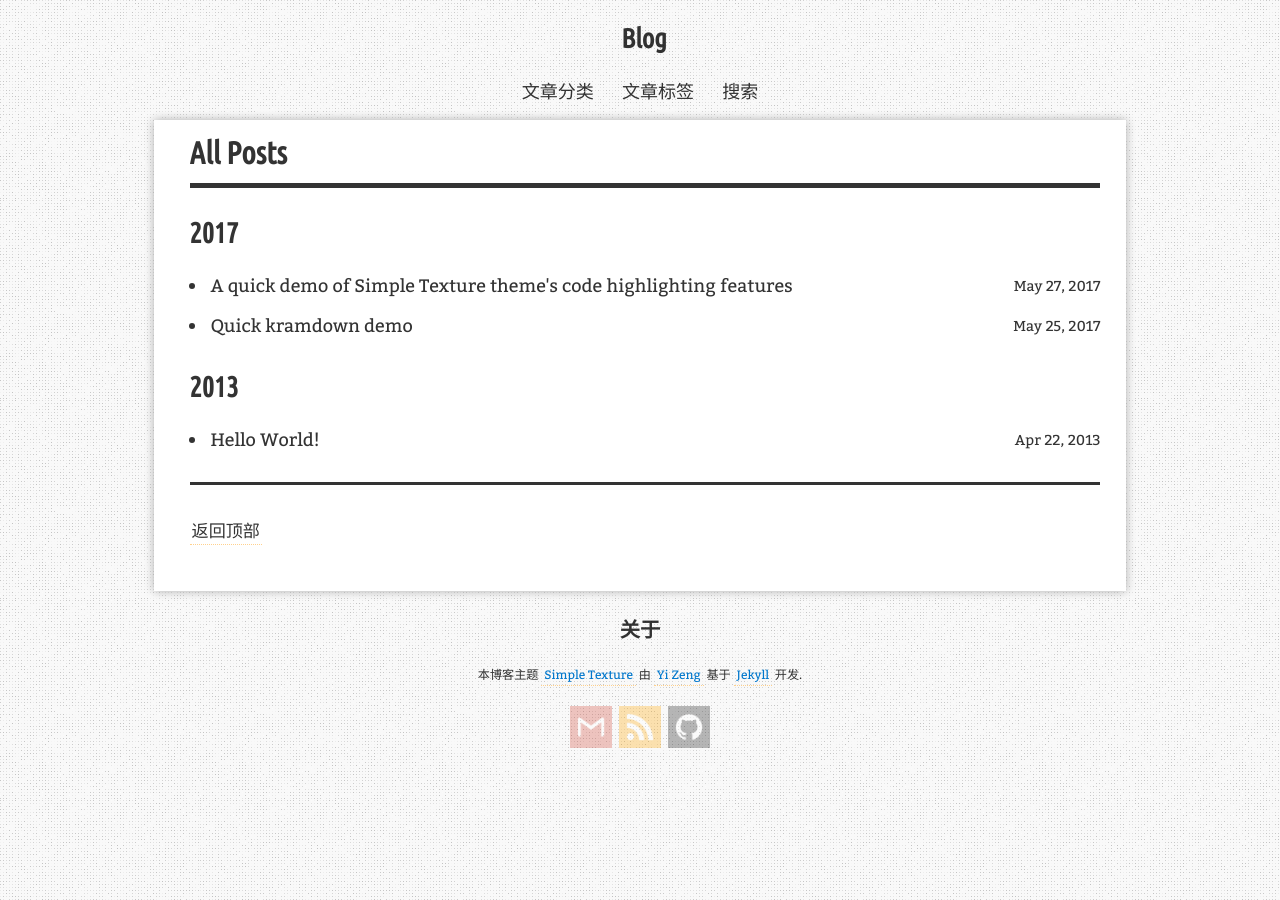
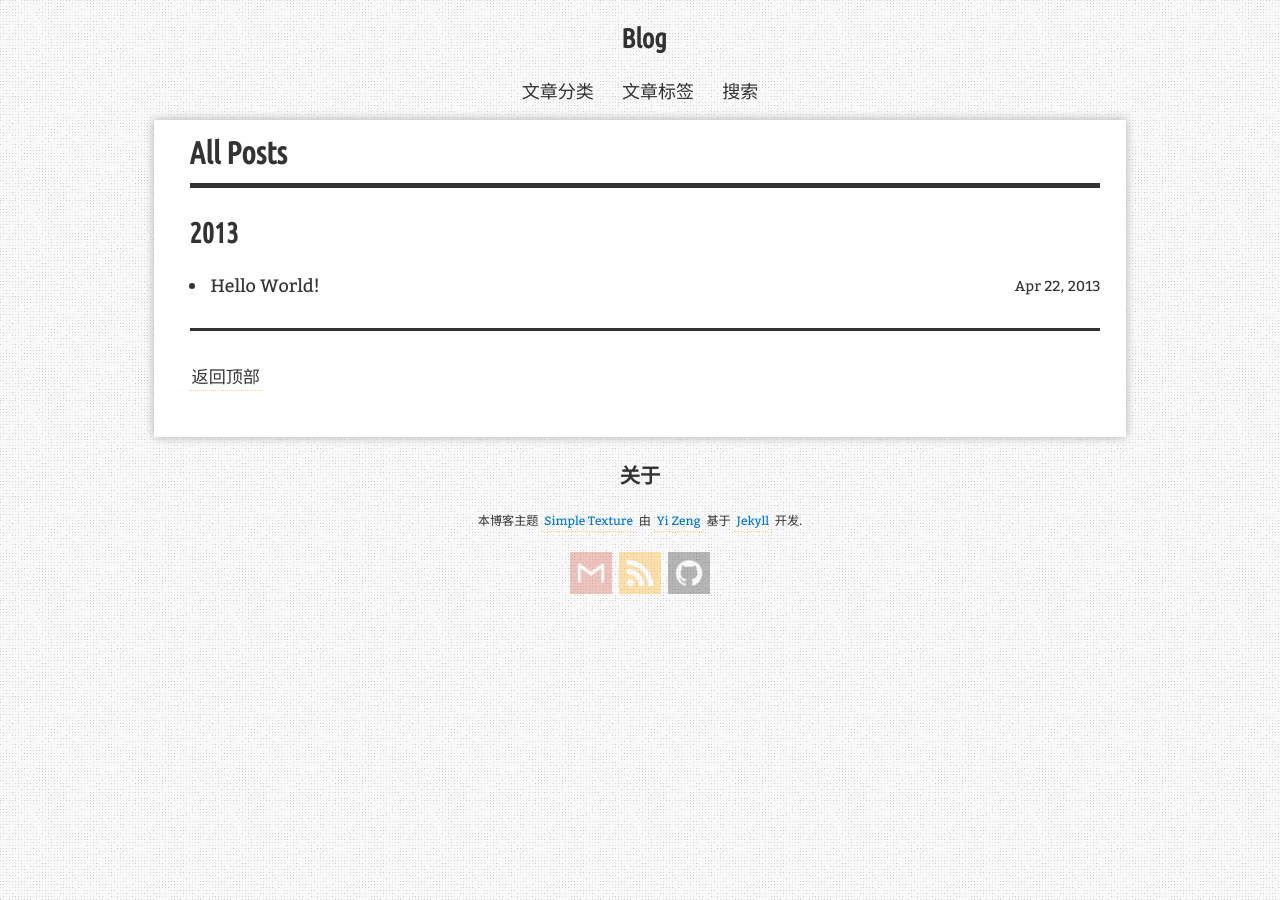
Before and after one commit to pluhuxc/pluhuxc.github.io, a Jekyll site: the page built from blog/index.html, in a window 1280 px wide. Built offline with Jekyll 4.4.1, drawn with Linux system fonts in a browser that asks for light colours; nearby versions of some CDN libraries; comment, search, counter and statistics services are not loaded; some of the changed lines change nothing that is shown.

Commit message:
del post

```diff
--- a/_posts/2017-05-25-quick-kramdown-demo.md
+++ /dev/null
@@ -1,125 +0,0 @@
----
-layout: post
-title: "Quick kramdown demo"
-description: "A quick demo post to some kramdown features."
-categories: [demo]
-tags: [demo, jekyll]
-redirect_from:
-  - /2017/05/25/
----
-
-> This is [kramdown][kramdown] formatting test page for [Simple Texture][Simple Texture] theme.
-
-* Kramdown table of contents
-{:toc .toc}
-
-# General Usage
-
-This is a normal paragraph.
-
-This is [a link](http://yizeng.me) to my homepage.
-A [link](http://yizeng.me/blog "Yi Zeng's Blog") can also have a title.
-
-This is a ***text with light and strong emphasis***.
-
-This **is _emphasized_ as well**.
-
-This *does _not_ work*.
-
-This **does __not__ work either**.
-
-This is a footnote[^1].
-
-This scarcely known tag emulates <kbd>keyboard text</kbd>, which is usually styled like the `<code>` tag.
-
-This tag should denote <ins>inserted</ins> text.
-
-The emphasize tag should _italicize_ text.
-
-This tag will let you <strike>strikeout text</strike>.
-
-## Blockquotes
-
-> ruby -v
->
-> tsc -v
-
-### Nested
-
-> This is a paragraph in blockquote.
->
-> > A nested blockquote.
->
-
-### Lists inside
-
-> Unordered List
-> * lists one
-> * lists two
-> * lists three
->
-> Ordered List
-> 1. lists one
-> 2. lists two
-> 3. lists three
-
-### Long lines
-
-> Jekyll is a simple, blog-aware, static site generator perfect for personal, project, or organization sites. Think of it like a file-based CMS, without all the complexity. Jekyll takes your content, renders Markdown and Liquid templates, and spits out a complete, static website ready to be served by Apache, Nginx or another web server. Jekyll is the engine behind GitHub Pages, which you can use to host sites right from your GitHub repositories.
-
-## Lists
-
-* list 1 item 1
-  * nested list item 1
-  * nested list item 2
-  * nested list item 3 with blockquote
-> ruby -v
->
-> tsc -v
-* list 1 item 2
-* list 1 item 3
-
-## Tables
-
-
-* Table 1
-
-    |-----------------+------------+-----------------+----------------|
-    | Default aligned |Left aligned| Center aligned  | Right aligned  |
-    |-----------------|:-----------|:---------------:|---------------:|
-    | First body part |Second cell | Third cell      | fourth cell    |
-    | Second line     |foo         | **strong**      | baz            |
-    | Third line      |quux        | baz             | bar            |
-    | Footer row      |            |                 |                |
-    |-----------------+------------+-----------------+----------------|
-
-* Table 2
-
-    |---
-    | Default aligned | Left aligned | Center aligned | Right aligned
-    |-|:-|:-:|-:
-    | First body part | Second cell | Third cell | fourth cell
-    | Second line |foo | **strong** | baz
-    | Third line |quux | baz | bar
-    | Footer row
-
-## Horizontal Rules
-
-* * *
-
----
-
-  _  _  _  _
-
----------------
-
-## Images
-
-Here comes an image!
-
-![smiley](https://kramdown.gettalong.org/overview.png)
-
-[^1]: This is a footnote.
-
-[kramdown]: https://kramdown.gettalong.org/
-[Simple Texture]: https://github.com/yizeng/jekyll-theme-simple-texture
--- a/_posts/2017-05-27-code-highlighting.md
+++ /dev/null
@@ -1,80 +0,0 @@
----
-layout: post
-title: "A quick demo of Simple Texture theme's code highlighting features"
-description: "A quick demo of Simple Texture theme's code highlighting features"
-categories: [demo]
-tags: [demo, jekyll]
-redirect_from:
-  - /2017/05/27/
----
-
-> This is code blocks and highlighting test page for [Simple Texture][Simple Texture] theme.
-
-* Kramdown table of contents
-{:toc .toc}
-
-# Code Spans
-
-This is a test for inline codeblocks like `C:/Ruby23-x64` or `SELECT  "offices".* FROM "offices" `
-
-Here is a literal `` ` `` backtick.
-And here is a Ruby code fragment `x = Class.new`{:.language-ruby}
-
-# Fenced Code Blocks
-
-~~~~~~~~~~~~
-~~~~~~~
-code with tildes
-~~~~~~~~
-~~~~~~~~~~~~~~~~~~
-
-# Simple codeblock with long lines
-
-    function myFunction() {
-        alert("Lorem ipsum dolor sit amet, consectetur adipiscing elit, sed do eiusmod tempor incididunt ut labore et dolore magna aliqua. Ut enim ad minim veniam, quis nostrud exercitation ullamco laboris nisi ut aliquip ex ea commodo consequat. Duis aute irure dolor in reprehenderit in voluptate velit esse cillum dolore eu fugiat nulla pariatur. Excepteur sint occaecat cupidatat non proident, sunt in culpa qui officia deserunt mollit anim id est laborum.");
-    }
-
-# Language of Code Blocks
-
-~~~ ruby
-def what?
-  42
-end
-~~~
-
-# Highlighted
-
-## External Gist
-
-<script src="https://gist.github.com/yizeng/9b871ad619e6dcdcc0545cac3101f361.js"></script>
-
-## Simple Highlight
-
-{% highlight ruby %}
-def foo
-  puts 'foo'
-end
-{% endhighlight %}
-
-## Highlight with long lines
-
-{% highlight c# %}
-public class Hello {
-    public static void Main() {
-        Console.WriteLine("Lorem ipsum dolor sit amet, consectetur adipiscing elit, sed do eiusmod tempor incididunt ut labore et dolore magna aliqua. Ut enim ad minim veniam, quis nostrud exercitation ullamco laboris nisi ut aliquip ex ea commodo consequat. Duis aute irure dolor in reprehenderit in voluptate velit esse cillum dolore eu fugiat nulla pariatur. Excepteur sint occaecat cupidatat non proident, sunt in culpa qui officia deserunt mollit anim id est laborum.");
-    }
-}
-{% endhighlight %}
-
-## Highlight with line numbers and long lines
-
-{% highlight javascript linenos=table %}
-function myFunction() {
-    alert("Lorem ipsum dolor sit amet, consectetur adipiscing elit, sed do eiusmod tempor incididunt ut labore et dolore magna aliqua. Ut enim ad minim veniam, quis nostrud exercitation ullamco laboris nisi ut aliquip ex ea commodo consequat. Duis aute irure dolor in reprehenderit in voluptate velit esse cillum dolore eu fugiat nulla pariatur. Excepteur sint occaecat cupidatat non proident, sunt in culpa qui officia deserunt mollit anim id est laborum.");
-}
-{% endhighlight %}
-
-[^1]: This is a footnote.
-
-[kramdown]: https://kramdown.gettalong.org/
-[Simple Texture]: https://github.com/yizeng/jekyll-theme-simple-texture
--- a/blog/index.html
+++ b/blog/index.html
@@ -1,6 +1,6 @@
 ---
 layout: page
-title : All Posts
+title : 所有文章
 header : All Posts
 group: navigation
 ---
```
